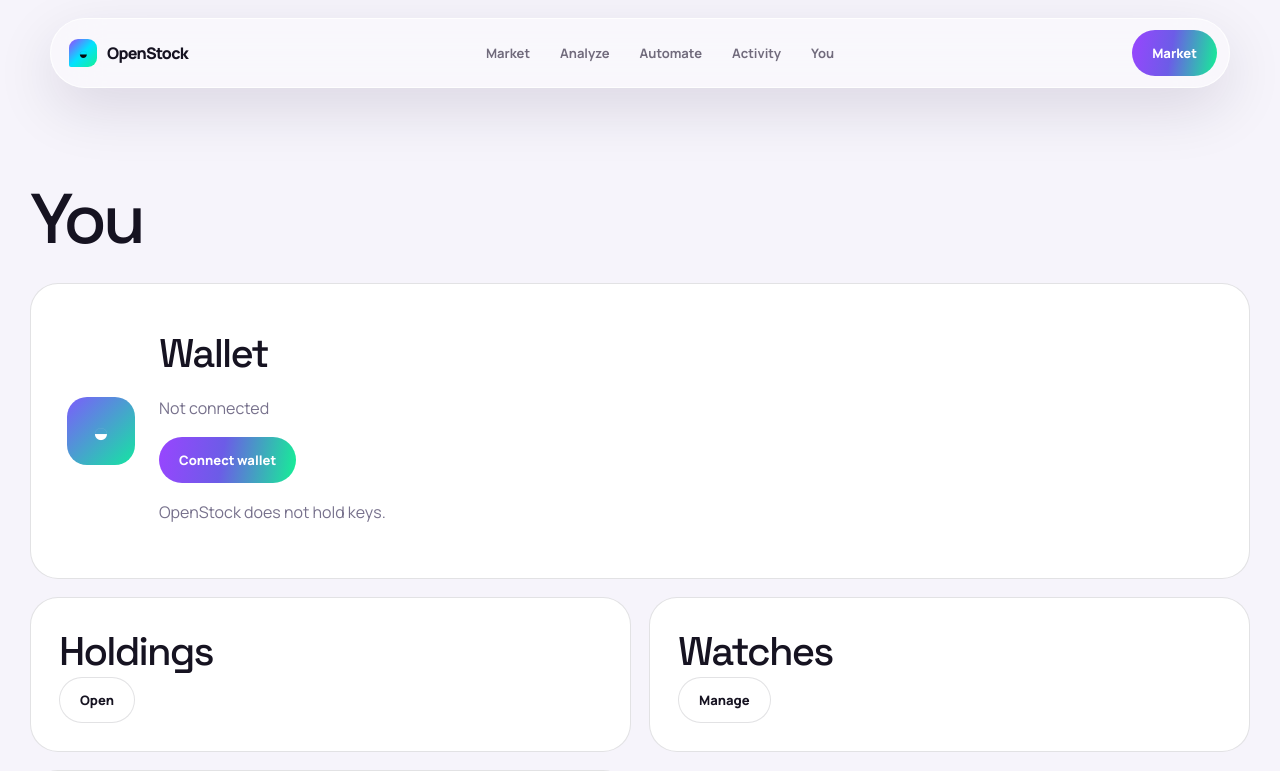
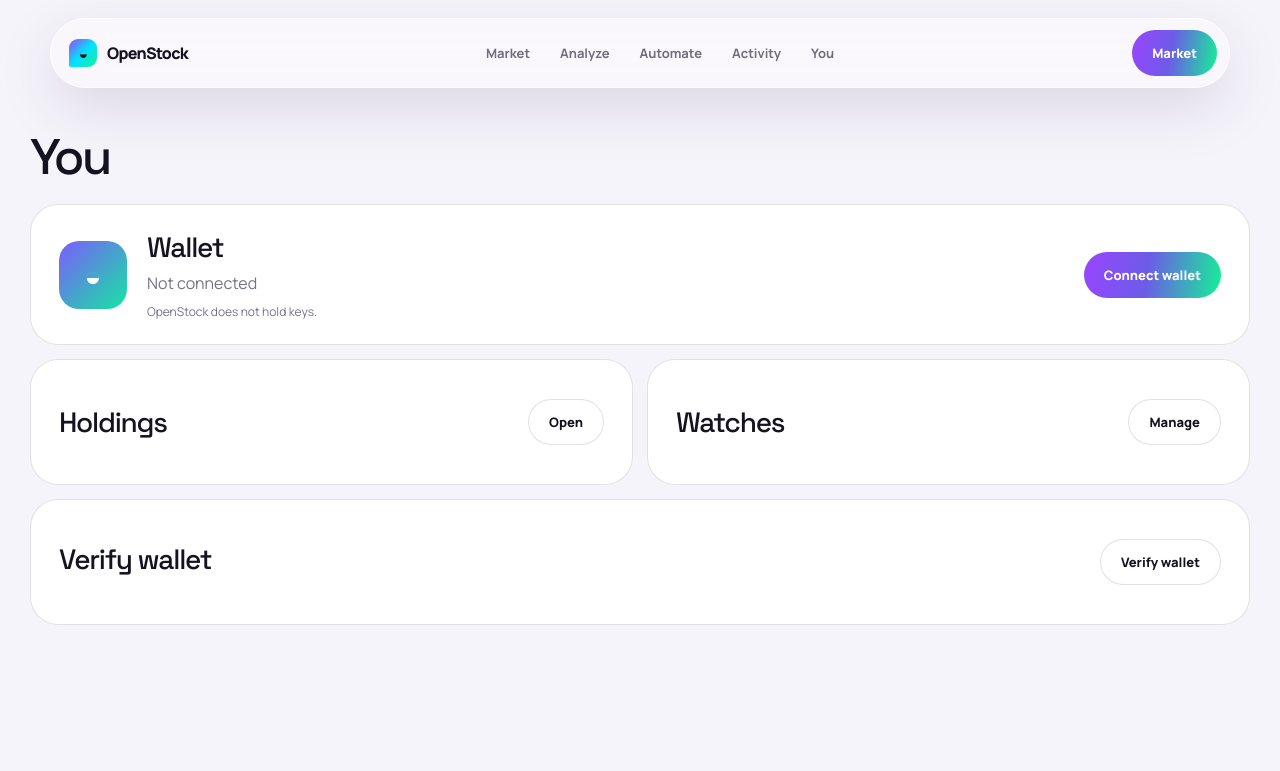
Before and after one commit to Datwebguy/openstock, a Next.js app: page /app/you in a window 1280 px wide. Shown: the top 771 px of the page. Built offline with nearby package versions, Linux system fonts and the light colour scheme.

Commit message:
fix(landing): stabilize hero and refine account layout

```diff
--- a/app/app/you/page.tsx
+++ b/app/app/you/page.tsx
@@ -27,10 +27,14 @@
   }
   return <main className="page">
 <AppNav ctaHref="/app" ctaLabel="Market" />
-    <div className="app-page container">
-      <header className="app-market-header history-header"><div><h1>You</h1></div></header>
-      <section className="panel settings-panel"><div className="settings-panel__icon">◒</div><div><h2>Wallet</h2><p>{wallet ? wallet.slice(0, 6) + "…" + wallet.slice(-4) : "Not connected"}</p><button className="button button--gradient" type="button" onClick={connect}>{wallet ? "Connected" : "Connect wallet"}</button><p>OpenStock does not hold keys.</p>{message ? <p>{message}</p> : null}</div></section>
-      <section className="settings-grid"><article className="panel"><h2>Holdings</h2><Link className="button button--light" href="/app/you/portfolio">Open</Link></article><article className="panel"><h2>Watches</h2><Link className="button button--light" href="/app/alerts">Manage</Link></article><AccountIdentity /></section>
+    <div className="app-page container you-page">
+      <header className="app-market-header history-header you-page__header"><div><h1>You</h1></div></header>
+      <section className="panel settings-panel">
+        <div className="settings-panel__icon" aria-hidden="true">◒</div>
+        <div className="settings-panel__body"><h2>Wallet</h2><p>{wallet ? wallet.slice(0, 6) + "…" + wallet.slice(-4) : "Not connected"}</p><small>OpenStock does not hold keys.</small>{message ? <small>{message}</small> : null}</div>
+        <button className="button button--gradient" type="button" onClick={connect}>{wallet ? "Connected" : "Connect wallet"}</button>
+      </section>
+      <section className="settings-grid"><article className="panel settings-card"><h2>Holdings</h2><Link className="button button--light" href="/app/you/portfolio">Open</Link></article><article className="panel settings-card"><h2>Watches</h2><Link className="button button--light" href="/app/alerts">Manage</Link></article><AccountIdentity /></section>
     </div>
     <AppFooterNav />
   </main>;
--- a/app/history.css
+++ b/app/history.css
@@ -15,4 +15,19 @@
 .settings-panel { display: flex; gap: 24px; align-items: center; }
 .settings-panel__icon { display: grid; place-items: center; width: 68px; height: 68px; border-radius: 20px; color: #fff; background: linear-gradient(135deg, #7c5cfc, #14e6a1); font-size: 28px; }
 .settings-grid { display: grid; grid-template-columns: repeat(2, minmax(0, 1fr)); gap: 18px; margin-top: 18px; }
+.you-page { padding-top: 132px; }
+.you-page__header { margin: 0 0 22px; }
+.you-page__header h1 { margin: 0; font-size: clamp(34px,4vw,50px); line-height: 1; }
+.you-page .settings-panel { display: grid; grid-template-columns: 68px minmax(0,1fr) auto; gap: 20px; min-height: 0; padding: 24px 28px; }
+.settings-panel__body { min-width: 0; }
+.settings-panel__body h2 { margin: 0 0 5px; font-size: 28px; }
+.settings-panel__body p { margin: 0; }
+.settings-panel__body small { display: block; margin-top: 7px; color: #77718c; font-size: 12px; }
+.you-page .settings-panel > .button { align-self: center; }
+.you-page .settings-grid { gap: 14px; margin-top: 14px; }
+.settings-card { display: flex; align-items: center; justify-content: space-between; gap: 20px; min-height: 126px; padding: 24px 28px; }
+.settings-card h2 { margin: 0; font-size: 28px; }
+.settings-card--verify { grid-column: 1 / -1; }
+.settings-card--verify p { margin: 7px 0 0; }
 @media (max-width: 680px) { .history-row { align-items: flex-start; flex-direction: column; } .history-row__right { justify-items: start; } .settings-panel { align-items: flex-start; flex-direction: column; } .settings-grid { grid-template-columns: 1fr; } }
+@media (max-width: 680px) { .you-page { padding-top: 96px; } .you-page .settings-panel { grid-template-columns: 52px minmax(0,1fr); padding: 20px; } .you-page .settings-panel > .button { grid-column: 1 / -1; width: 100%; } .settings-panel__icon { width: 52px; height: 52px; border-radius: 16px; font-size: 22px; } .settings-card { min-height: 0; padding: 20px; } .settings-card--verify { grid-column: auto; } }
--- a/app/landing-flow.css
+++ b/app/landing-flow.css
@@ -122,7 +122,7 @@
 .landing-eclipse-hero__cloud--right i:nth-child(2) { left: 28%; bottom: 7%; width: 39%; aspect-ratio: 1; }
 .landing-eclipse-hero__cloud--right i:nth-child(3) { right: 8%; bottom: -9%; width: 43%; aspect-ratio: 1.25; }
 .landing-eclipse-hero__cloud--right i:nth-child(4) { right: 41%; bottom: 39%; width: 26%; aspect-ratio: 1; }
-.landing-eclipse-cluster { position: absolute; z-index: 5; bottom: 13%; left: 50%; width: 102px; height: 102px; transform: translateX(-50%); transform-origin: 50% 100%; will-change: transform; animation: eclipse-cluster-dolly 2.4s .9s infinite; }
+.landing-eclipse-cluster { position: absolute; z-index: 5; bottom: 13%; left: 50%; width: 102px; height: 102px; clip-path: inset(0 -260px -260px -260px); transform: translateX(-50%); transform-origin: 50% 100%; will-change: transform; animation: eclipse-cluster-dolly 2.4s .9s infinite; }
 .landing-eclipse-cluster__arrival { position: relative; width: 100%; height: 100%; transform-style: preserve-3d; animation: eclipse-cluster-arrival .9s cubic-bezier(.16,1,.3,1) both; }
 .landing-eclipse-cluster__shadow { position: absolute; z-index: -1; bottom: -16px; left: 50%; width: 92px; height: 21px; border-radius: 50%; opacity: .42; background: rgba(0,0,0,.8); filter: blur(9px); transform: translateX(-50%) scaleX(.7); animation: eclipse-shadow-arrival .9s cubic-bezier(.16,1,.3,1) both,eclipse-shadow-dolly 2.4s .9s infinite; }
 .landing-eclipse-cube { position: absolute; z-index: 3; top: 50%; left: 50%; width: 102px; height: 102px; perspective: 720px; transform: translate(-50%,-50%); }
@@ -139,8 +139,8 @@
 .landing-eclipse-orbit__carrier { position: absolute; top: 50%; left: 50%; width: 0; height: 0; transform: rotate(var(--angle)) translateX(83px); }
 .landing-eclipse-orbit--outer .landing-eclipse-orbit__carrier { transform: rotate(var(--angle)) translateX(115px); }
 .landing-eclipse-orbit__arrival { transform: rotate(var(--counter)); animation: eclipse-disc-arrival .7s var(--ease) var(--delay) both; }
-.landing-eclipse-orbit__disc { display: grid; width: 40px; height: 40px; place-items: center; border: 1px solid rgba(255,255,255,.72); border-radius: 8px; background: white; box-shadow: 0 9px 22px rgba(0,0,0,.32); transform: translate(-50%,-50%) rotate(var(--counter)); animation: eclipse-disc-counter-inner 22s linear infinite; }
-.landing-eclipse-orbit--outer .landing-eclipse-orbit__disc { width: 36px; height: 36px; animation-name: eclipse-disc-counter-outer; }
+.landing-eclipse-orbit__disc { display: grid; width: 36px; height: 36px; place-items: center; border: 1px solid rgba(255,255,255,.72); border-radius: 8px; background: white; box-shadow: 0 9px 22px rgba(0,0,0,.32); transform: translate(-50%,-50%) rotate(var(--counter)); animation: eclipse-disc-counter-inner 22s linear infinite; }
+.landing-eclipse-orbit--outer .landing-eclipse-orbit__disc { width: 32px; height: 32px; animation-name: eclipse-disc-counter-outer; }
 .landing-eclipse-orbit__disc .stock-logo { border-radius: 8px; background: white; }
 .landing-eclipse-hero__content { position: absolute; z-index: 6; top: 50%; left: 50%; width: min(790px,calc(100% - 36px)); display: grid; justify-items: center; text-align: center; transform: translate(-50%,-57%); will-change: transform; animation: eclipse-copy-dolly 2.4s .9s infinite; }
 .landing-eclipse-hero__content .eyebrow { color: var(--solana-green); }
@@ -162,7 +162,7 @@
 @keyframes eclipse-cloud-left { 0% { transform: translate(0,0) scale(1); opacity: 1; animation-timing-function: cubic-bezier(.22,.7,.2,1); } 66.667% { transform: translate(-12%,6%) scale(1.15); opacity: .85; animation-timing-function: ease-out; } 100% { transform: translate(0,0) scale(1); opacity: 1; } }
 @keyframes eclipse-cloud-right { 0% { transform: translate(0,0) scale(1); opacity: 1; animation-timing-function: cubic-bezier(.22,.7,.2,1); } 66.667% { transform: translate(12%,6%) scale(1.15); opacity: .85; animation-timing-function: ease-out; } 100% { transform: translate(0,0) scale(1); opacity: 1; } }
 @keyframes eclipse-cluster-arrival { 0% { opacity: 0; transform: translateY(-42%) scale(.55) rotateX(28deg); } 78% { opacity: 1; transform: translateY(3%) scale(1.04) rotateX(-2deg); } 100% { opacity: 1; transform: translateY(0) scale(1) rotateX(0); } }
-@keyframes eclipse-cluster-dolly { 0% { transform: translateX(-50%) translateY(0) scale(1) rotateX(8deg); animation-timing-function: cubic-bezier(.22,.7,.2,1); } 66.667% { transform: translateX(-50%) translateY(118px) scale(2.15) rotateX(0); animation-timing-function: ease-out; } 100% { transform: translateX(-50%) translateY(0) scale(1) rotateX(8deg); } }
+@keyframes eclipse-cluster-dolly { 0% { transform: translateX(-50%) translateY(0) scale(1) rotateX(8deg); animation-timing-function: cubic-bezier(.22,.7,.2,1); } 66.667% { transform: translateX(-50%) translateY(78px) scale(2.15) rotateX(0); animation-timing-function: ease-out; } 100% { transform: translateX(-50%) translateY(0) scale(1) rotateX(8deg); } }
 @keyframes eclipse-shadow-arrival { 0%,62% { opacity: 0; } 100% { opacity: .42; } }
 @keyframes eclipse-shadow-dolly { 0% { transform: translateX(-50%) scaleX(.7); opacity: .25; } 66.667% { transform: translateX(-50%) scaleX(1.1); opacity: .5; } 100% { transform: translateX(-50%) scaleX(.7); opacity: .25; } }
 @keyframes eclipse-cube-yaw { 0%,100% { transform: rotateX(-8deg) rotateY(-12deg); } 50% { transform: rotateX(-8deg) rotateY(12deg); } }
@@ -193,7 +193,8 @@
 }
 .landing-eclipse-motion { --hero-copy-rest: -57%; }
 .landing-eclipse-motion[data-scroll-driven="true"] .landing-eclipse-hero__camera { animation: none; transform: perspective(1200px) translateY(var(--hero-camera-y)) scale(var(--hero-camera-scale)) rotateX(var(--hero-camera-tilt)); }
-.landing-eclipse-motion[data-scroll-driven="true"] .landing-eclipse-hero__content { animation: none; transform: translate(-50%,calc(var(--hero-copy-rest) - var(--hero-copy-pull))); }
+.landing-eclipse-hero__content { animation: none; }
+.landing-eclipse-motion[data-scroll-driven="true"] .landing-eclipse-hero__content { animation: none; transform: translate(-50%,var(--hero-copy-rest)); }
 .landing-eclipse-motion[data-scroll-driven="true"] .landing-eclipse-hero__cloud { animation: none; opacity: var(--hero-cloud-opacity); }
 .landing-eclipse-motion[data-scroll-driven="true"] .landing-eclipse-hero__cloud--left { transform: translate(calc(-1 * var(--hero-cloud-x)),var(--hero-cloud-y)) scale(var(--hero-cloud-scale)); }
 .landing-eclipse-motion[data-scroll-driven="true"] .landing-eclipse-hero__cloud--right { transform: translate(var(--hero-cloud-x),var(--hero-cloud-y)) scale(var(--hero-cloud-scale)); }
--- a/app/page.tsx
+++ b/app/page.tsx
@@ -46,7 +46,8 @@
         <div className="landing-eclipse-hero__ridge" />
         <div className="landing-eclipse-hero__cloud landing-eclipse-hero__cloud--left"><i /><i /><i /><i /></div>
         <div className="landing-eclipse-hero__cloud landing-eclipse-hero__cloud--right"><i /><i /><i /><i /></div>
-        <div className="landing-eclipse-cluster">
+      </div>
+      <div className="landing-eclipse-cluster" aria-hidden="true">
           <div className="landing-eclipse-cluster__arrival">
             <span className="landing-eclipse-cluster__shadow" />
             <div className="landing-eclipse-cube"><div className="landing-eclipse-cube__yaw"><div className="landing-eclipse-cube__face landing-eclipse-cube__face--front"><svg viewBox="0 0 24 24" aria-hidden="true" dangerouslySetInnerHTML={{ __html: `<path d="${siSolana.path}"/>` }} /></div><div className="landing-eclipse-cube__face landing-eclipse-cube__face--right" /><div className="landing-eclipse-cube__face landing-eclipse-cube__face--top" /></div></div>
@@ -57,7 +58,6 @@
               {orbitAssets.slice(4).map((asset, index) => <div className="landing-eclipse-orbit__carrier" style={{ "--angle": `${index * 90 + 45}deg`, "--counter": `${-(index * 90 + 45)}deg`, "--delay": `${280 + index * 40}ms` } as CSSProperties} key={asset.symbol}><div className="landing-eclipse-orbit__arrival"><div className="landing-eclipse-orbit__disc"><StockLogo symbol={asset.symbol} logo={asset.logo} size={28} /></div></div></div>)}
             </div>
           </div>
-        </div>
       </div>
       <div className="landing-eclipse-hero__content">
         <span className="eyebrow">OpenStock</span>
--- a/components/landing-hero-motion.tsx
+++ b/components/landing-hero-motion.tsx
@@ -27,13 +27,11 @@
       root.style.setProperty("--hero-camera-y", String(-progress * 8) + "%");
       root.style.setProperty("--hero-camera-scale", String(1 + progress * 0.28));
       root.style.setProperty("--hero-camera-tilt", String(progress * 4) + "deg");
-      const copyDistance = window.innerWidth <= 520 ? 70 : window.innerWidth <= 800 ? 82 : 200;
-      root.style.setProperty("--hero-copy-pull", String(progress * copyDistance) + "px");
       root.style.setProperty("--hero-cloud-x", String(progress * 12) + "%");
       root.style.setProperty("--hero-cloud-y", String(progress * 6) + "%");
       root.style.setProperty("--hero-cloud-scale", String(1 + progress * 0.15));
       root.style.setProperty("--hero-cloud-opacity", String(1 - progress * 0.15));
-      root.style.setProperty("--hero-cluster-y", String(progress * 118) + "px");
+      root.style.setProperty("--hero-cluster-y", String(progress * 78) + "px");
       root.style.setProperty("--hero-cluster-scale", String(1 + progress * 1.15));
       root.style.setProperty("--hero-shadow-scale", String(0.7 + progress * 0.4));
       root.style.setProperty("--hero-shadow-opacity", String(0.25 + progress * 0.25));
```
Also changed, not shown: components/account-identity.tsx (+1 -1 lines).
